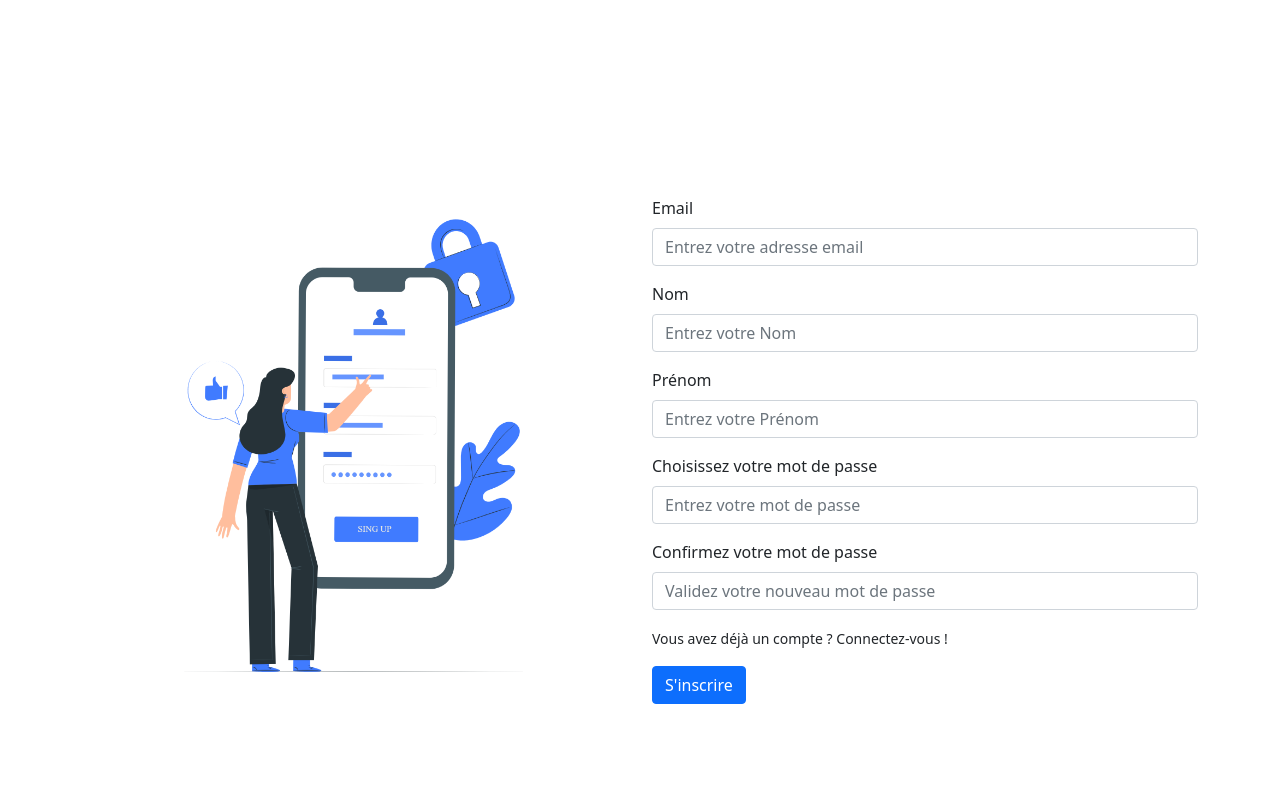
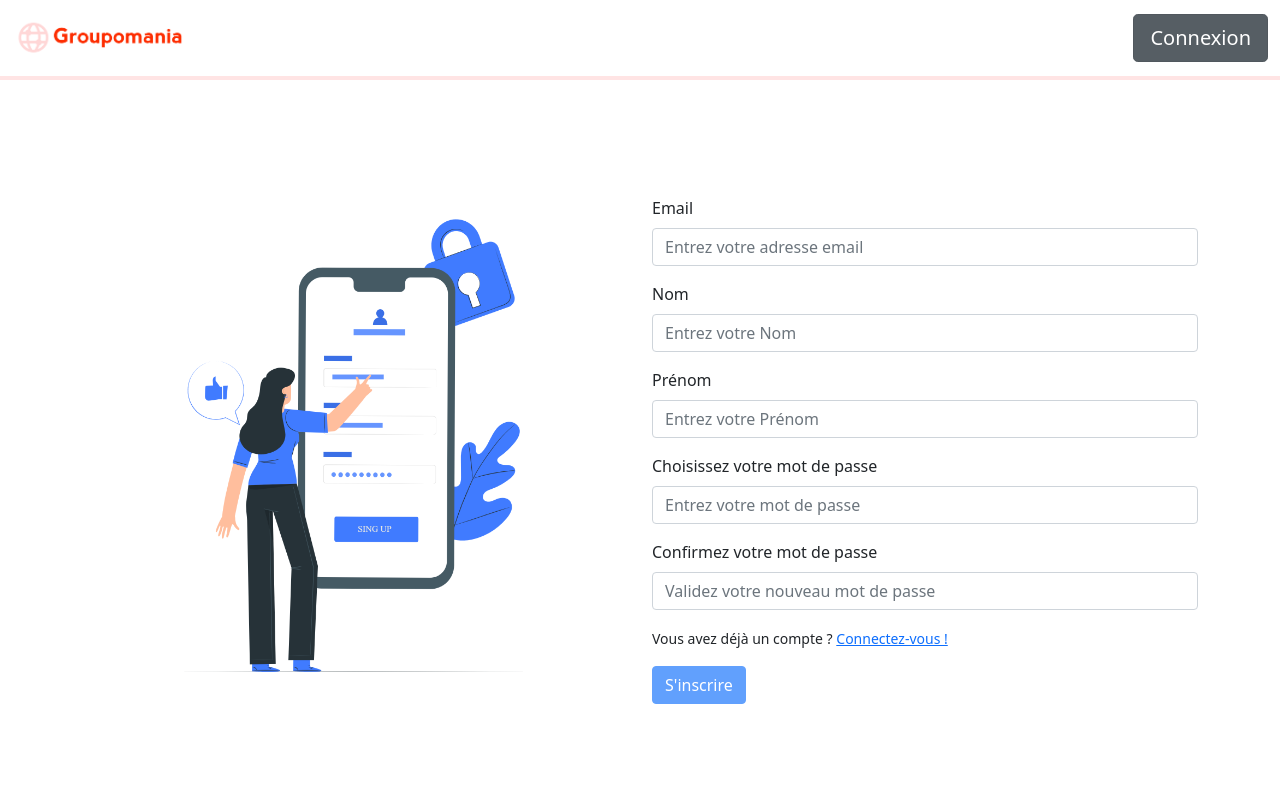
Before and after one commit to FaridBF/FaridBouras_7_06122021, a React (Create React App) app in the folder frontend/groupomania/: page /signup in a window 1280 px wide. Shown: the top 800 px of the page. Built offline with nearby package versions, Linux system fonts and the light colour scheme.

Commit message:
feat: manage "Signup" form with "Formik" + "Yup"

```diff
--- a/frontend/groupomania/package.json
+++ b/frontend/groupomania/package.json
@@ -14,6 +14,7 @@
     "axios": "^0.24.0",
     "bootstrap": "^5.1.3",
     "dotenv": "^10.0.0",
+    "formik": "^2.2.9",
     "node-sass": "^6.0.1",
     "react": "^17.0.2",
     "react-bootstrap": "^2.0.3",
@@ -25,7 +26,8 @@
     "redux-devtools-extension": "^2.13.9",
     "redux-logger": "^3.0.6",
     "redux-thunk": "^2.4.1",
-    "web-vitals": "^1.1.2"
+    "web-vitals": "^1.1.2",
+    "yup": "^0.32.11"
   },
   "scripts": {
     "start": "CHOKIDAR_USEPOLLING=true react-scripts start",
--- /dev/null
+++ b/frontend/groupomania/src/Validations/SignupValidation.js
@@ -0,0 +1,22 @@
+import * as Yup from 'yup';
+
+export const validate = Yup.object().shape({
+  email: Yup.string()
+    .email('Veuillez entrer une adresse e-mail valide')
+    .required("L'adresse e-mail est obligatoire"),
+  lastName: Yup.string()
+    .max(15, 'Le nom est limité à 15 caractères maximum')
+    .required('Le nom est obligatoire'),
+  firstName: Yup.string()
+    .max(15, 'Le prénom est limité à 15 caractères maximum')
+    .required('Le prénom est obligatoire'),
+  password: Yup.string()
+    .min(6, 'Le mot de passe doit avoir 6 caractères minimum')
+    .required('Le mot de passe est obligatoire'),
+  confirmPassword: Yup.string()
+    .oneOf(
+      [Yup.ref('password'), null],
+      'Les mots de passe ne correspondent pas'
+    )
+    .required('Le mot de passe est obligatoire')
+});
--- a/frontend/groupomania/src/components/Signup.js
+++ b/frontend/groupomania/src/components/Signup.js
@@ -1,4 +1,4 @@
-import React, { useState } from 'react';
+import React from 'react';
 import axios from 'axios';
 import Form from 'react-bootstrap/Form';
 import Button from 'react-bootstrap/Button';
@@ -7,54 +7,55 @@ import Col from 'react-bootstrap/Col';
 import Row from 'react-bootstrap/Row';
 import Container from 'react-bootstrap/Container';
 
-// import SvgLoginImage from './SvgLoginImage';
+import Header from './Header';
+import Footer from './Footer';
 import SignupImage from '../assets/images/signup.png';
 
+import { Formik } from 'formik';
+import { validate } from '../Validations/SignupValidation';
 /**
  * Représente la page d'inscription avec le formulaire
  */
+
 const Signup = () => {
-  const [email, setEmail] = useState('');
-  const [firstName, setFirstName] = useState('');
-  const [lastName, setLastName] = useState('');
-  const [password, setPassword] = useState('');
-  const [confirmPassword, setConfirmPassword] = useState('');
+  // Gère le submit du formulaire d'inscription
+  const handleRegistration = (values, actions) => {
+    // checker validation formulaire
+    const data = {
+      email: values.email,
+      last_name: values.lastName,
+      first_name: values.firstName,
+      password: values.password
+    };
 
-  // Gère le submit du formulaire d'inscription
-  const handleRegistration = (e) => {
-    e.preventDefault();
-    // checker validation formulaire
-    // ...
-    const data = {
-      email: email,
-      last_name: lastName,
-      first_name: firstName,
-      password: password
-    };
-    console.log(data);
     axios
       .post(`${process.env.REACT_APP_API_URL}api/user/signup`, data)
       .then((res) => {
+        // empêcher la multiple soumission du form
+        actions.setSubmitting(false);
+        if (res.status === 201) {
+          console.log(res);
           alert(res.data.message);
-        console.log(res);
-        // if (res.status === 201) {
-        //   console.log('inscription ok');
-        //   console.log(res);
-        //   // et rediriger sur page login
-        //   // window.location = '/login';
-        // } else {
-        //   // TODO: gérer les erreurs
-        //   alert(res.data.error);
-        // }
+          // et rediriger sur page login
+          window.location = '/login';
+        } else {
+          // TODO: gérer les erreurs
+          alert(res.data.error);
+        }
       })
       // erreur pendant requête axios
       .catch((err) => {
-        alert();
+        alert("Impossible d'accéder au serveur");
         console.log(err);
       });
+    // empêcher la multiple soumission du form et le vider
+    actions.setSubmitting(false);
+    actions.resetForm();
   };
 
   return (
+    <>
+      <Header />
       <Container className='main-container-signup'>
         <Row className='align-items-center'>
           <Col xs={12} md={6} lg={6}>
@@ -66,66 +67,134 @@ const Signup = () => {
             />
           </Col>
           <Col xs={12} md={6} lg={6}>
-          <Form onSubmit={handleRegistration}>
+            <Formik
+              onSubmit={handleRegistration}
+              initialValues={{
+                email: '',
+                lastName: '',
+                firstName: '',
+                password: '',
+                confirmPassword: ''
+              }}
+              validationSchema={validate}
+            >
+              {({
+                values,
+                handleBlur,
+                handleChange,
+                handleSubmit,
+                isSubmitting,
+                errors,
+                touched
+              }) => (
+                <Form onSubmit={handleSubmit}>
+                  {/* <Form onSubmit={handleRegistration}> */}
                   <Form.Group className='mb-3' controlId='formBasicEmail'>
                     <Form.Label>Email</Form.Label>
                     <Form.Control
                       type='email'
                       placeholder='Entrez votre adresse email'
-                value={email}
-                onChange={(e) => setEmail(e.target.value)}
+                      name='email'
+                      value={values.email}
+                      onBlur={handleBlur}
+                      onChange={handleChange}
                     />
+                    {errors.email && touched.email && (
+                      <div className='text-danger'>{errors.email}</div>
+                    )}
                   </Form.Group>
-            <Form.Group className='mb-3' controlId='formBasicPassword'>
+                  <Form.Group className='mb-3'>
                     <Form.Label>Nom</Form.Label>
                     <Form.Control
                       type='text'
                       placeholder='Entrez votre Nom'
-                value={lastName}
-                onChange={(e) => setLastName(e.target.value)}
+                      name='lastName'
+                      value={values.lastName}
+                      onBlur={handleBlur}
+                      onChange={handleChange}
                     />
+                    {errors.lastName && touched.lastName && (
+                      <div className='text-danger'>{errors.lastName}</div>
+                    )}
                   </Form.Group>
-            <Form.Group className='mb-3' controlId='formBasicPassword'>
+                  <Form.Group className='mb-3'>
                     <Form.Label>Prénom</Form.Label>
                     <Form.Control
                       type='text'
                       placeholder='Entrez votre Prénom'
-                value={firstName}
-                onChange={(e) => setFirstName(e.target.value)}
+                      name='firstName'
+                      value={values.firstName}
+                      onBlur={handleBlur}
+                      onChange={handleChange}
                     />
+                    {errors.firstName && touched.firstName && (
+                      <div className='text-danger'>{errors.firstName}</div>
+                    )}
                   </Form.Group>
-            <Form.Group className='mb-3' controlId='formBasicPassword'>
+                  <Form.Group className='mb-3'>
                     <Form.Label>Choisissez votre mot de passe</Form.Label>
                     <Form.Control
                       type='password'
                       placeholder='Entrez votre mot de passe'
-                value={password}
-                onChange={(e) => setPassword(e.target.value)}
+                      name='password'
+                      value={values.password}
+                      onBlur={handleBlur}
+                      onChange={handleChange}
                     />
+                    {errors.password && touched.password && (
+                      <div className='text-danger'>{errors.password}</div>
+                    )}
                   </Form.Group>
-            <Form.Group className='mb-3' controlId='formBasicPassword'>
+                  <Form.Group className='mb-3'>
                     <Form.Label>Confirmez votre mot de passe</Form.Label>
                     <Form.Control
                       type='password'
                       placeholder='Validez votre nouveau mot de passe'
-                value={confirmPassword}
-                onChange={(e) => setConfirmPassword(e.target.value)}
+                      name='confirmPassword'
+                      value={values.confirmPassword}
+                      onBlur={handleBlur}
+                      onChange={handleChange}
                     />
+                    {errors.confirmPassword && touched.confirmPassword && (
+                      <div className='text-danger'>
+                        {errors.confirmPassword}
+                      </div>
+                    )}
                   </Form.Group>
                   <p>
-              <small>Vous avez déjà un compte ? Connectez-vous !</small>
+                    <small>
+                      Vous avez déjà un compte ?{' '}
+                      <a href='/login'>Connectez-vous !</a>
+                    </small>
                   </p>
                   <Button
                     variant='primary'
                     type='submit'
                     aria-describedby='Connexion'
+                    disabled={
+                      !values.email ||
+                      errors.email ||
+                      !values.firstName ||
+                      errors.firstName ||
+                      !values.lastName ||
+                      errors.lastName ||
+                      !values.password ||
+                      errors.password ||
+                      !values.confirmPassword ||
+                      errors.confirmPassword ||
+                      isSubmitting
+                    }
                   >
                     S'inscrire
                   </Button>
                 </Form>
+              )}
+            </Formik>
           </Col>
         </Row>
       </Container>
+      <Footer />
+    </>
   );
 };
 
```
Also changed, not shown: 1 other file (tests, documents, lock files or other folders). Lines whose indentation alone changed are shown as unchanged.
